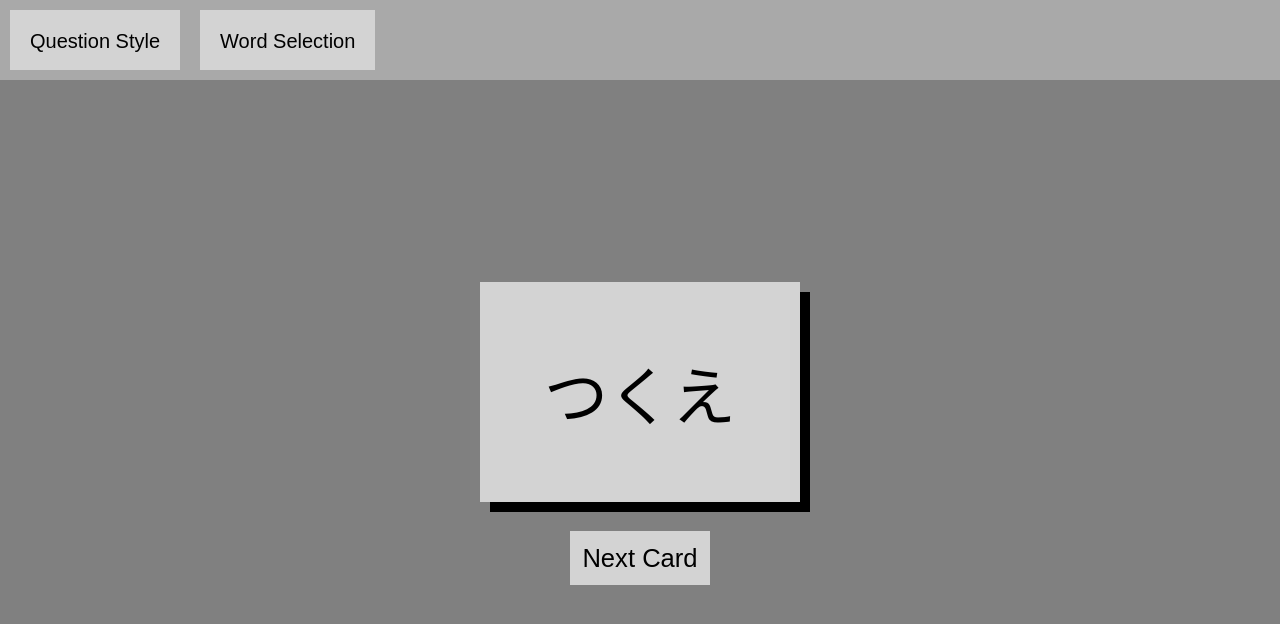
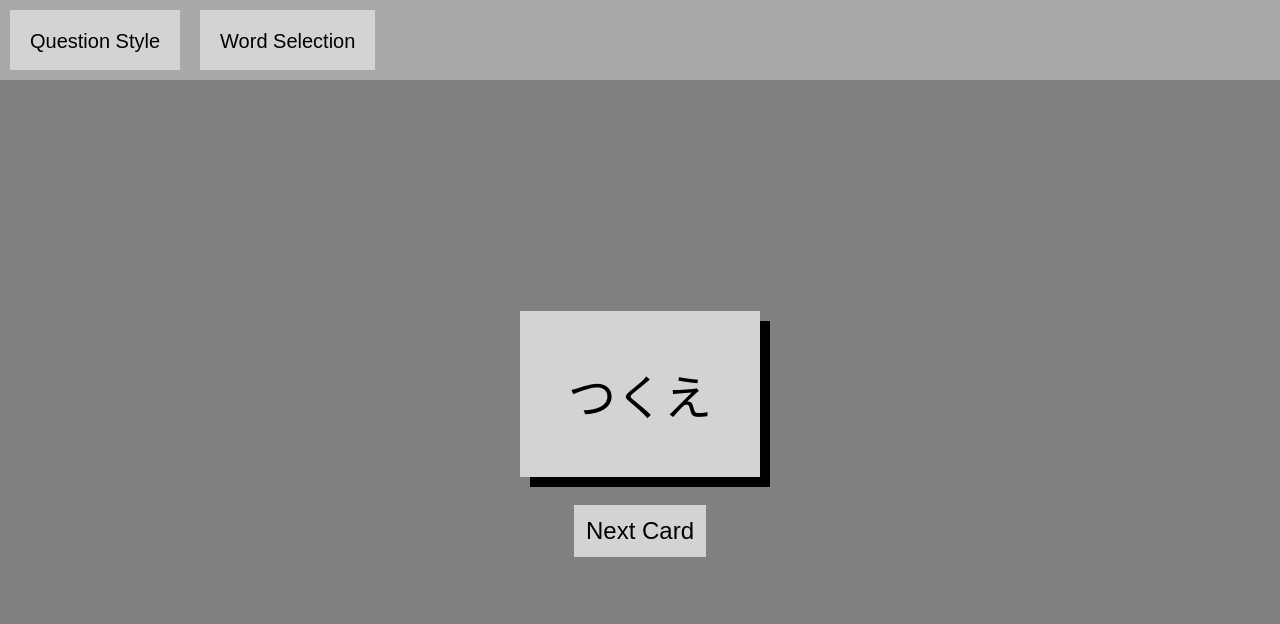
Before and after one commit to buildmine10/buildmine10.github.io, a plain HTML site: page index.html in a window 1280 px wide. Drawn offline with Linux system fonts and the light colour scheme.

Commit message:
Testing font size

```diff
--- a/index.html
+++ b/index.html
@@ -189,7 +189,7 @@
 
     #flashCardMenu>button {
         background-color: lightgrey;
-        font-size: 2vw;
+        font-size: min(2vw, 3vh);
         padding: 0.5em;
     }
 
@@ -207,7 +207,7 @@
         user-select: none;
         transition-duration: 0.25s;
         box-shadow: 10px 10px;
-        font-size: 5vw;
+        font-size: min(5vw, 6vh);
         /*animation: flipCard1 1s forwards;*/
     }
 
```
